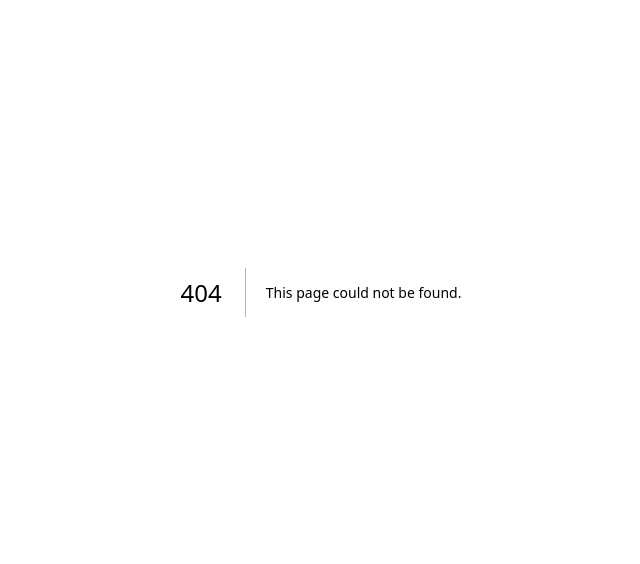
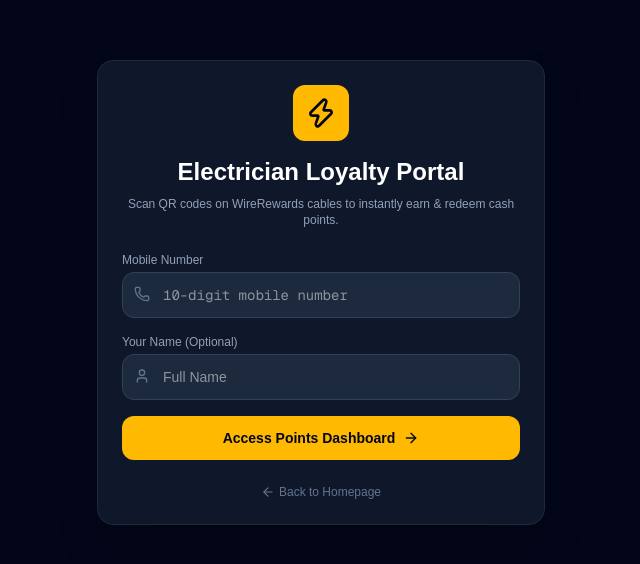
Before and after one commit to krishgoyal0023/electrician-rewards, a Next.js app: page /login/electrician in a window 1280 px wide. Before the commit this address had no page. Shown: the part 108-672 px from the top of the page, without its empty margins (319-959 px from the left). Built offline with nearby package versions, Linux system fonts and the light colour scheme; no server answers.

Commit message:
Add dedicated Electrician login portal route

```diff
--- /dev/null
+++ b/src/app/login/electrician/page.js
@@ -0,0 +1,109 @@
+'use client';
+import { useState } from 'react';
+import { useRouter } from 'next/navigation';
+import { Zap, Phone, User, ArrowRight, Loader2, ArrowLeft } from 'lucide-react';
+import { supabase } from '@/lib/supabase';
+
+export default function ElectricianLoginPage() {
+  const [phone, setPhone] = useState('');
+  const [name, setName] = useState('');
+  const [loading, setLoading] = useState(false);
+  const router = useRouter();
+
+  const handleLogin = async (e) => {
+    e.preventDefault();
+    if (!phone || phone.length < 10) {
+      alert('Please enter a valid 10-digit mobile number.');
+      return;
+    }
+
+    setLoading(true);
+
+    // Look up or register electrician in Supabase
+    let { data: electrician, error } = await supabase
+      .from('electricians')
+      .select('*')
+      .eq('phone_number', phone)
+      .single();
+
+    if (error && error.code === 'PGRST116') {
+      const { data: newElectrician, error: createError } = await supabase
+        .from('electricians')
+        .insert([{ phone_number: phone, full_name: name || `Electrician (${phone.slice(-4)})`, total_points: 0 }])
+        .select()
+        .single();
+
+      if (createError) {
+        alert('Registration error: ' + createError.message);
+        setLoading(false);
+        return;
+      }
+      electrician = newElectrician;
+    }
+
+    // Save session locally and navigate to main user dashboard
+    localStorage.setItem('electrician', JSON.stringify(electrician));
+    setLoading(false);
+    router.push('/dashboard');
+  };
+
+  return (
+    <main className="min-h-screen bg-slate-950 text-white flex items-center justify-center p-4">
+      <div className="max-w-md w-full bg-slate-900 border border-slate-800 p-6 rounded-2xl space-y-6 shadow-2xl">
+        <div className="text-center space-y-2">
+          <div className="bg-amber-400 p-3 rounded-xl inline-block text-slate-950">
+            <Zap className="h-8 w-8 font-bold" />
+          </div>
+          <h1 className="text-2xl font-bold">Electrician Loyalty Portal</h1>
+          <p className="text-xs text-slate-400">Scan QR codes on WireRewards cables to instantly earn & redeem cash points.</p>
+        </div>
+
+        <form onSubmit={handleLogin} className="space-y-4">
+          <div>
+            <label className="block text-xs text-slate-400 mb-1 font-medium">Mobile Number</label>
+            <div className="relative">
+              <Phone className="absolute left-3 top-3.5 h-4 w-4 text-slate-500" />
+              <input
+                type="tel"
+                placeholder="10-digit mobile number"
+                value={phone}
+                onChange={(e) => setPhone(e.target.value)}
+                className="w-full bg-slate-800 border border-slate-700 rounded-xl pl-10 pr-4 py-3 text-sm text-white focus:outline-none focus:border-amber-400 transition font-mono"
+                required
+              />
+            </div>
+          </div>
+
+          <div>
+            <label className="block text-xs text-slate-400 mb-1 font-medium">Your Name (Optional)</label>
+            <div className="relative">
+              <User className="absolute left-3 top-3.5 h-4 w-4 text-slate-500" />
+              <input
+                type="text"
+                placeholder="Full Name"
+                value={name}
+                onChange={(e) => setName(e.target.value)}
+                className="w-full bg-slate-800 border border-slate-700 rounded-xl pl-10 pr-4 py-3 text-sm text-white focus:outline-none focus:border-amber-400 transition"
+              />
+            </div>
+          </div>
+
+          <button
+            type="submit"
+            disabled={loading}
+            className="w-full bg-amber-400 hover:bg-amber-300 text-slate-950 font-bold py-3 rounded-xl transition flex items-center justify-center gap-2 text-sm disabled:opacity-50"
+          >
+            {loading ? <Loader2 className="h-4 w-4 animate-spin" /> : <>Access Points Dashboard <ArrowRight className="h-4 w-4" /></>}
+          </button>
+        </form>
+
+        <button
+          onClick={() => router.push('/')}
+          className="w-full text-xs text-slate-500 hover:text-slate-300 transition text-center flex items-center justify-center gap-1"
+        >
+          <ArrowLeft className="h-3.5 w-3.5" /> Back to Homepage
+        </button>
+      </div>
+    </main>
+  );
+}
```
Also changed, not shown: 1 other file (tests, documents, lock files or other folders).
